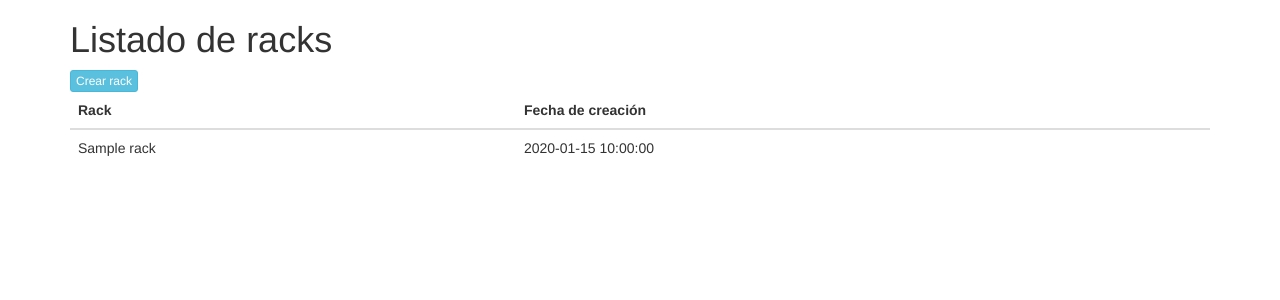
After one commit to Sirpyerre/inventario_ci, a CodeIgniter app: page /ubicaciones/index.php/welcome/listado in a window 1280 px wide. The commit adds this page. Shown: the top 300 px of the page. Run offline with CodeIgniter, Linux system fonts and the light colour scheme; tables that the repository leaves empty or names only in its code hold one stand-in row (values such as "Sample post"); some libraries are stand-ins or nearby versions.

Commit message:
nuevo modelo Ubicaion_model, y vista de listado

```diff
--- a/application/controllers/Welcome.php
+++ b/application/controllers/Welcome.php
@@ -9,6 +9,7 @@ class Welcome extends CI_Controller {
 		//Cargar helpers
 		$this->load->helper(array('debug_helper','url'));
 		$this->load->model('Rack_model');
+		$this->load->model('Ubicacion_model');
 	}
 
 	public function index()
@@ -22,25 +23,78 @@ class Welcome extends CI_Controller {
 		$this->load->view('layouts/app', $data);
 	}
 
+	/**
+	 * Genera la matriz de ubicaciones
+	 */
 	public function generarRack()
 	{
 		if ($_POST && !empty($_POST)) {
-			$rackModelo = $this->Rack_model;
-			$racks = array();
+			// $rackModelo = $this->Rack_model;
 
 			$niveles = intval($_POST['niveles']);
 			$ubicaciones = intval($_POST['ubicaciones']);
-
-
 
 			$data['title'] = 'Crear rack';
 			$data['page'] = 'ubicaciones/crear_rack';
 			// $data['racks'] = array(
 			$data['niveles'] = $niveles;
 			$data['ubicaciones'] = $ubicaciones;
+			// $data['consecutivo'] = $consecutivo;
 
 			$this->load->view('layouts/app', $data);
 		}
 	}
 
+	public function crearRack()
+	{
+		if (isset($_POST) && !empty($_POST)){
+			$rackModelo = $this->Rack_model;
+			$ubicacionModelo = $this->Ubicacion_model;
+
+			$consecutivo = $rackModelo->obtenerMaxId()+1;
+
+			$dataRack = array('nombre' => 'R'.$consecutivo);
+
+			if ($idRack = $rackModelo->crear($dataRack)) {
+
+				$ubicaciones = $_POST['ubicacion'];
+
+				$datosRack = array();
+				foreach ($ubicaciones as $nivel => $item) {
+					foreach ($item as $ubicacion => $cantidad) {
+						$datosRack = array(
+							'id_rack' => $idRack,
+							'nivel' => $nivel,
+							'ubicacion' => $ubicacion,
+							'cantidad' => $cantidad
+						);
+
+						$ubicacionModelo->crear($datosRack);
+					}
+				}
+
+				$respuesta = array('status'=> 'ok', 'Se ha creado el rack');
+				// detener script y devolver un json
+				exit(json_encode($respuesta));
+			}
+		}
+	}
+
+	public function listado()
+	{
+		$rackModelo = $this->Rack_model;
+		$racks = $rackModelo->obtenerRacks();
+
+
+		//titulo de la pagina actual
+		$data['title'] = 'Listado de racks';
+		// la vista parcial de donde se genera el contendido de la pagina
+		$data['page'] = 'ubicaciones/listado';
+		$data['racks'] = $racks;
+
+		// Layout predefinido de la aplicacion
+		$this->load->view('layouts/app', $data);
+
+	}
+
 }
--- a/application/models/Rack_model.php
+++ b/application/models/Rack_model.php
@@ -2,9 +2,51 @@
 class Rack_model extends CI_Model {
     public $tabla = 'rack';
 
-
+    /**
+     * Metodo para insertar
+     * @param  [type]
+     * @return [El id que se insertó]
+     */
     public function crear($datos)
     {
+        if (!empty($datos))
+        {
+            $fechaHoy = date('Y-m-d H:i:s');
+            $datos['fecha_creacion'] = $fechaHoy;
+            $this->db->insert($this->tabla, $datos);
+
+            return ($this->db->affected_rows() > 0) ? $this->db->insert_id() : false;
+        }
+
 
     }
+
+    /**
+     * Obtiene el valor máximo insertado
+     * @return [type]
+     */
+    public function obtenerMaxId()
+    {
+        $sql = 'SELECT max(id_rack) AS max FROM ' . $this->tabla . ' WHERE 1=1';
+
+        $query  = $this->db->query($sql);
+        $result = $query->row_array();
+
+        return isset($result['max']) ? $result['max'] : 0;
+    }
+
+    /**
+     * Obtener todos los registros de la tabla
+     * @return [type]
+     */
+    public function obtenerRacks()
+    {
+        $sql        = 'SELECT * FROM ' . $this->tabla . ' WHERE 1=1';
+
+        $query  = $this->db->query($sql);
+        $result = $query->result_object();
+
+        return $result;
+    }
+
 }
--- /dev/null
+++ b/application/models/Ubicacion_model.php
@@ -0,0 +1,23 @@
+<?php
+class Ubicacion_model extends CI_Model {
+    public $tabla = 'ubicacion';
+
+    /**
+     * Metodo para insertar
+     * @param  [type]
+     * @return [El id que se insertó]
+     */
+    public function crear($datos)
+    {
+        if (!empty($datos))
+        {
+            $fechaHoy = date('Y-m-d H:i:s');
+            $datos['fecha_creacion'] = $fechaHoy;
+            $this->db->insert($this->tabla, $datos);
+
+            return ($this->db->affected_rows() > 0) ? $this->db->insert_id() : false;
+        }
+
+
+    }
+}
--- a/application/views/layouts/app.php
+++ b/application/views/layouts/app.php
@@ -7,7 +7,13 @@
     <meta name="viewport" content="width=device-width, initial-scale=1">
     <link rel="stylesheet" href="https://maxcdn.bootstrapcdn.com/bootstrap/3.3.7/css/bootstrap.min.css" integrity="sha384-BVYiiSIFeK1dGmJRAkycuHAHRg32OmUcww7on3RYdg4Va+PmSTsz/K68vbdEjh4u" crossorigin="anonymous">
 
-    <script src="https://code.jquery.com/jquery-3.2.1.slim.min.js" integrity="sha384-KJ3o2DKtIkvYIK3UENzmM7KCkRr/rE9/Qpg6aAZGJwFDMVNA/GpGFF93hXpG5KkN" crossorigin="anonymous"></script>
+    <script
+      src="https://code.jquery.com/jquery-3.3.1.min.js"
+      integrity="sha256-FgpCb/KJQlLNfOu91ta32o/NMZxltwRo8QtmkMRdAu8="
+      crossorigin="anonymous"></script>
+    <script type="text/javascript">
+        var BASEURL  = '<?php echo base_url(); ?>';
+    </script>
 
 </head>
 <body>
@@ -19,5 +25,6 @@
     <script type="text/javascript" src="https://cdnjs.cloudflare.com/ajax/libs/mustache.js/2.3.0/mustache.min.js"></script>
     <script type="text/javascript" src="https://cdnjs.cloudflare.com/ajax/libs/bootbox.js/4.4.0/bootbox.min.js
 "></script>
+
 </body>
 </html>
--- /dev/null
+++ b/application/views/ubicaciones/listado.php
@@ -0,0 +1,35 @@
+<h1>Listado de racks</h1>
+
+<div class="row">
+	<div class="col-sm-12 col-md-12 col-lg-12">
+		<a class="btn btn-xs btn-info" href="/ubicaciones">Crear rack</a>
+	</div>
+	<div class="col-md-12 col-lg-12">
+		<?php if(!empty($racks)):?>
+			<table class="table table-border">
+				<thead>
+					<tr>
+						<th>Rack</th>
+						<th>Fecha de creación</th>
+					</tr>
+				</thead>
+				<tbody>
+					<?php foreach($racks as $item):?>
+					<tr>
+						<td><?php echo $item->nombre?></td>
+						<td><?php echo $item->fecha_creacion?></td>
+					</tr>
+				<?php endforeach;?>
+				</tbody>
+
+			</table>
+		<?php endif?>
+	</div>
+</div>
+<script type="text/javascript">
+
+	$("#deshacer").on("click", function(e){
+		$("#niveles").val(1);
+		$("#ubicaciones").val(1);
+	});
+</script>
```
Also changed, not shown: application/views/ubicaciones/crear_rack.php (+24 -1 lines).
